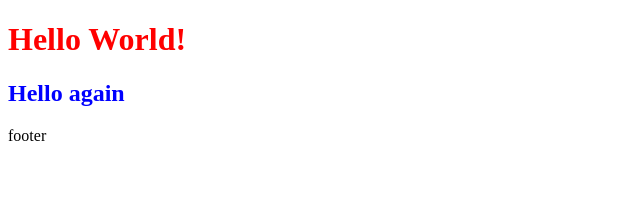
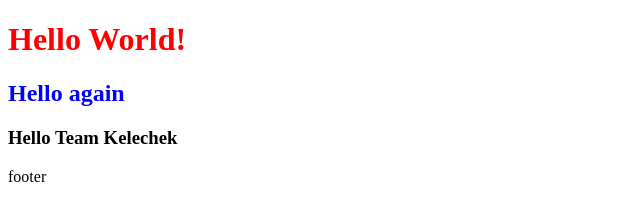
Before and after one commit to Zhyldyz-312/my-site, a plain HTML site: page index.html in a window 1280 px wide. Shown: the whole page, without its empty margins (0-640 px from the left). Drawn offline with Linux system fonts and the light colour scheme.

Commit message:
Add Zhyldyz Mantobetova

```diff
--- a/index.html
+++ b/index.html
@@ -10,6 +10,7 @@
 <body>
     <h1>Hello World!</h1>
     <h2>Hello again</h2>
+    <h3>Hello Team Kelechek</h3>
     <footer>footer</footer>
 </body>
 </html>
```
